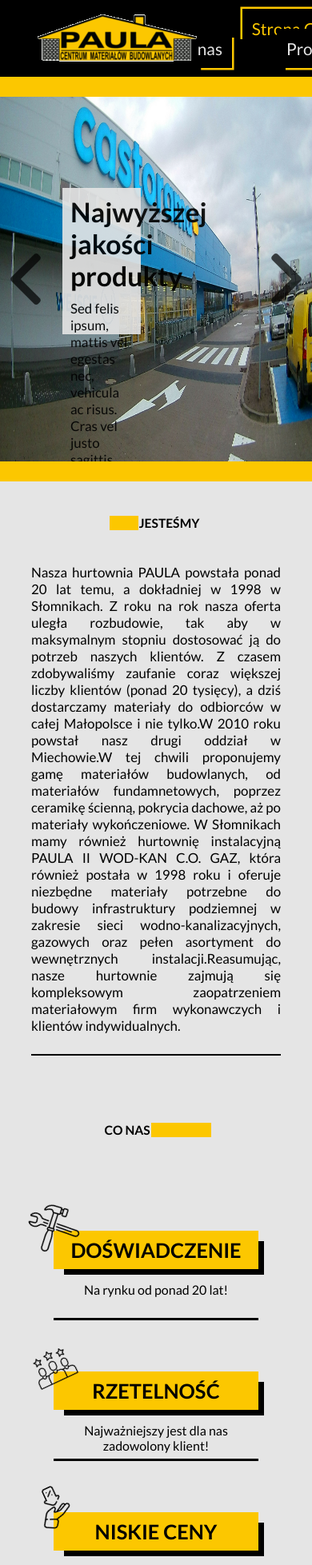
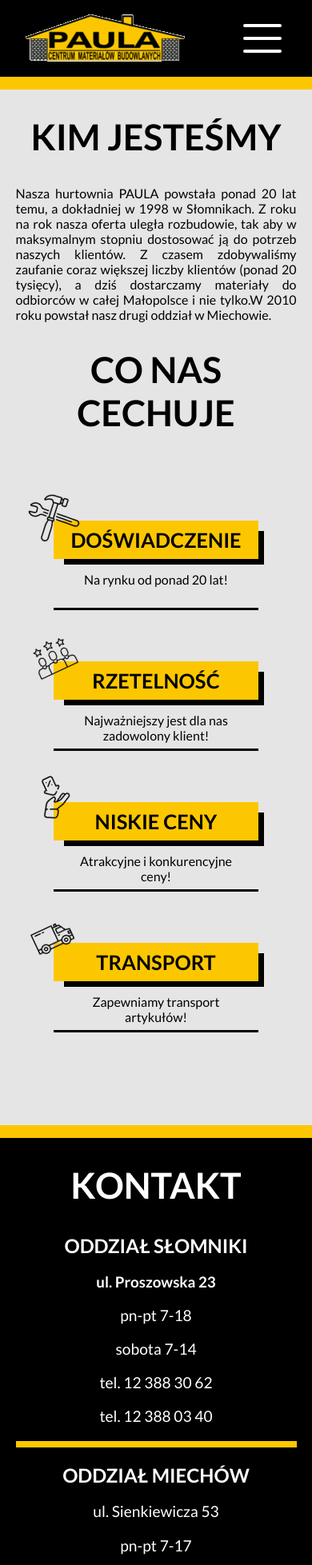
Before and after one commit to kalllllor/PAULA, a React (Create React App) app in the folder paula/: page / in a window 390 px wide. Shown: the top 1957 px of the page at 80% size. Built offline with nearby package versions, Linux system fonts and the light colour scheme.

Commit message:
Poprawka błędów + pierwsza wersja mobilna

```diff
--- a/paula/src/App.js
+++ b/paula/src/App.js
@@ -3,12 +3,12 @@
     BrowserRouter as Router,
     Route,
     Switch,
-    Link,
     Redirect
 } from "react-router-dom"
 
 //Paula's Pages
 import MainPage from "../src/pages/MainPage"
+import MobilePage from "../src/pages/MobilePage"
 import AboutPage from "../src/pages/AboutPage"
 import ProducersPage from "../src/pages/ProducersPage"
 import ChemistPage from "../src/pages/ChemistPage"
@@ -18,7 +18,38 @@
 import Footer from "./components/Footer"
 
 class App extends Component {
+    constructor() {
+        super();
+        this.state = {
+            width: window.innerWidth,
+        }
+    }
+
+    componentDidMount() {
+        window.scrollTo(0, 0)
+    }
+
+    componentWillMount() {
+        window.addEventListener('resize', this.handleWindowSizeChange);
+    }
+
+    componentWillUnmount() {
+        window.removeEventListener('resize', this.handleWindowSizeChange);
+    }
+
+    handleWindowSizeChange = () => {
+        this.setState({ width: window.innerWidth });
+    };
     render() {
+        const { width } = this.state;
+        const isMobile = width <= 1000;
+        console.log(width)
+        if (isMobile) {
+            return (
+                <MobilePage />
+            )
+        }
+        else {
             return (
                 <div>
                     <Router>
@@ -34,9 +65,11 @@
                             <Redirect to="/404" />
                         </Switch>
                     </Router>
-                <Footer/>
+                    <Footer />
                 </div>
+
             )
+        }
     }
 }
 
--- a/paula/src/components/footer.js
+++ b/paula/src/components/footer.js
@@ -23,10 +23,12 @@
                         <h2>GODZINY OTWARCIA</h2>
                         <h3>ODDZIAŁ SŁOMNIKI</h3>
                         <p>pn-pt 7-18</p>
-                        <p>pn-pt 7-14</p>
+                        <p>sobota 7-14</p>
+                        <p>niedziela nieczynne</p>
                         <h3>ODDZIAŁ MIECHÓW</h3>
                         <p>pn-pt 7-17</p>
-                        <p>pn-pt 7-14</p>
+                        <p>sobota 7-14</p>
+                        <p>niedziela nieczynne</p>
                     </div>
                     <div className="Footer__contener">
                         <iframe className="Footer__map" title="oddzialSlomniki" src="https://www.google.com/maps/embed?pb=!1m18!1m12!1m3!1d2551.7896139065024!2d20.08388305161039!3d50.23983521029808!2m3!1f0!2f0!3f0!3m2!1i1024!2i768!4f13.1!3m3!1m2!1s0x47165294cab2fbf9%3A0x2adcec16e6812c57!2sF.H.U.%20%22PAULA%22%20Pawe%C5%82%20Zieli%C5%84ski-Wojciech%20Podyma%20s%20c!5e0!3m2!1spl!2spl!4v1591528360106!5m2!1spl!2spl" />
--- a/paula/src/components/menu.js
+++ b/paula/src/components/menu.js
@@ -5,15 +5,37 @@
 import { Link } from "react-router-dom"
 
 class Menu extends React.Component {
+    constructor() {
+        super();
+        this.state = {
+            isVisible: false
+        }
+        this.toggleMenu = this.toggleMenu.bind(this);
+    }
+
+    toggleMenu = () => {
+        this.setState({
+            isVisible: !this.state.isVisible
+        })
+    }
 
     render() {
+        const { isVisible } = this.state;
+        console.log(isVisible)
         return (
             <div>
                 <div className="Menu">
-                    <div className="Menu__logo">
-                        <Link to="/"><img src={logo} alt="logo" /></Link>
+                    <div className="Menu__mobile">
+                        <div className="Menu__logo">
+                            <Link to="/"><img src={logo} alt="logo" /></Link>
+                        </div>
+                        <div className="Menu__toggler">
+                            <div className={isVisible ? "Menu__button button__active" : "Menu__button"} onClick={this.toggleMenu}>
+                                <div className="Button__burger" />
+                            </div>
+                        </div>
                     </div>
-                    <div className="Menu__links">
+                    <div className={`Menu__links ${isVisible ? 'Menu__links--visible' : ''}`}>
                         <Link className={"link" + (this.props.active === "mainPage" ? " animation__up" : "") + (this.props.before === "mainPage" ? " animation__down" : "")}
                             to={{
                                 pathname: "/",
@@ -52,7 +74,7 @@
                         </Link>
                     </div>
                 </div>
-                <div className="Menu__padding"/>
+                <div className="Menu__padding" />
             </div>
         )
     }
--- /dev/null
+++ b/paula/src/pages/MobilePage.js
@@ -0,0 +1,100 @@
+import React, { Component } from 'react'
+import "../styles/pages/mobilePage.css"
+import "../styles/components/menu.css"
+import "../styles/pages/mainPage.css"
+import logo from "../img/logo.png"
+import { aboutData } from "../data/aboutData"
+
+import AboutColumn from "../components/AboutColumn"
+
+class MobilePage extends React.Component {
+    constructor() {
+        super();
+        this.state = {
+            isVisible: false
+        }
+        this.toggleMenu = this.toggleMenu.bind(this);
+    }
+
+    toggleMenu = () => {
+        this.setState({
+            isVisible: !this.state.isVisible
+        })
+    }
+
+    render() {
+        const { isVisible } = this.state;
+        console.log(isVisible)
+        return (
+            <div className="MobilePage">
+                <div className="Menu">
+                    <div className="Menu__mobile">
+                        <div className="Menu__logo">
+                            <img src={logo} alt="logo" />
+                        </div>
+                        <div className="Menu__toggler">
+                            <div className={isVisible ? "Menu__button button__active" : "Menu__button"} onClick={this.toggleMenu}>
+                                <div className="Button__burger" />
+                            </div>
+                        </div>
+                    </div>
+                    <div className={`Menu__links ${isVisible ? 'Menu__links--visible' : ''}`}>
+                        <a className={"link" + (this.props.active === "mainPage" ? " animation__up" : "") + (this.props.before === "mainPage" ? " animation__down" : "")}
+                            href="#main"
+                        >STRONA GŁÓWNA
+                        </a>
+                        <a className={"link" + (this.props.active === "mainPage" ? " animation__up" : "") + (this.props.before === "mainPage" ? " animation__down" : "")}
+                            href="#about"
+                        >O NAS
+                        </a>
+                        <a className={"link" + (this.props.active === "mainPage" ? " animation__up" : "") + (this.props.before === "mainPage" ? " animation__down" : "")}
+                            href="#contact"
+                        >KONTAKT
+                        </a>
+                    </div>
+                </div>
+                <div className="Menu__padding" />
+                <div className="mobilePage__Main" id="main">
+                    <div className="Mobile__title">
+                        <h1>KIM JESTEŚMY</h1>
+                    </div>
+                    <div className="main__content">
+                        <p>Nasza hurtownia PAULA powstała ponad 20 lat temu, a dokładniej w 1998 w Słomnikach. Z roku na rok nasza oferta uległa rozbudowie, tak aby w maksymalnym stopniu dostosować ją do potrzeb naszych klientów. Z czasem zdobywaliśmy zaufanie coraz większej liczby klientów (ponad 20 tysięcy), a dziś dostarczamy materiały do odbiorców w całej Małopolsce i nie tylko.W 2010 roku powstał nasz drugi oddział w Miechowie.</p>
+                    </div>
+                </div>
+                <div className="mobilePage__About" id="about">
+                    <div className="Mobile__title">
+                        <h1>CO NAS CECHUJE</h1>
+                    </div>
+                    <div className="mainPage__About">
+
+                        {aboutData.map(item => {
+                            return (<AboutColumn data={item} />)
+                        })}
+                    </div>
+                </div>
+                <div className="mobilePage__Contact" id="main" id="contact">
+                    <div className="Mobile__title Contact__title">
+                        <h1>KONTAKT</h1>
+                        <div className="contact__content">
+                            <h2>ODDZIAŁ SŁOMNIKI</h2>
+                            <h3>ul. Proszowska 23</h3>
+                            <p>pn-pt 7-18</p>
+                            <p>sobota 7-14</p>
+                            <p>tel. 12 388 30 62</p>
+                            <p>tel. 12 388 03 40</p>
+                            <div className="content__pause" />
+                            <h2>ODDZIAŁ MIECHÓW</h2>
+                            <p>ul. Sienkiewicza 53</p>
+                            <p>pn-pt 7-17</p>
+                            <p>sobota 7-14</p>
+                            <p>tel. 41 38 40 400</p>
+                        </div>
+                    </div>
+                </div>
+            </div>
+        )
+    }
+}
+
+export default MobilePage
--- a/paula/src/pages/RODOPage.js
+++ b/paula/src/pages/RODOPage.js
@@ -27,9 +27,9 @@
                             </div>
                             <div className="RODOPage__text">
                                 <h3>Drogi użytkowniku,</h3>
-                                <p>W związku z zmianą przepisów dotyczących ochrony danych osobowych, określaną popularnie jako RODO, informujemy, iż decydując się na kontakt z nami wyrażasz zgodę na przetwarzanie Twoich danych osobowych przez naszą firmę handlowo obsługową PAULA Paweł Zieliński Wojciech Podyma S.C, z siedzibą w Proszowska 7, 32-090 Słomniki, Regon: 366027722, NIP: 682-177-38-87. Głównym celem nowych przepisów jest zapewnienie większego bezpieczeństwa i większej ochrony przy przetwarzaniu Twoich danych osobowych. Wiadomość ta jest spełnieniem obowiązku informacyjnego wynikającego z RODO. </p>
-                                <p>W trosce o Twoje dane osobowe informujemy, że administratorem Twoich danych osobowych jest firma handlowo obsługowa PAULA Paweł Zieliński Wojciech Podyma S.C, z siedzibą w proszowska 7, 32-090 Słomniki, Regon: 366027722, NIP: 682-177-38-87 (dalej PAULA).</p>
-                                <p>Pamiętaj, że przysługuje Ci prawo do wglądu do swoich danych, prawo do cofnięcia zgody na ich przetwarzanie, prawo do żądania ich sprostowania, poprawiania, usunięcia lub ograniczenia przetwarzania,  a także do przenoszenia danych, wyrażenia sprzeciwu i wniesienia skargi do organu nadzorczego. Uprawnienie to możesz zrealizować kontaktując się z nami pisemnie na adres: Firma handlowo obsługowa PAULA Paweł Zieliński Wojciech Podyma, Proszowska 7, 32-090 Słomniki lub poprzez adres email: paulaslomniki@o2.pl, paulamiechow@onet.pl</p>
+                                <p>W związku z zmianą przepisów dotyczących ochrony danych osobowych, określaną popularnie jako RODO, informujemy, iż decydując się na kontakt z nami wyrażasz zgodę na przetwarzanie Twoich danych osobowych przez naszą firmę handlowo usługową PAULA Paweł Zieliński Wojciech Podyma S.C, z siedzibą w Proszowska 7, 32-090 Słomniki, Regon: 366027722, NIP: 682-177-38-87. Głównym celem nowych przepisów jest zapewnienie większego bezpieczeństwa i większej ochrony przy przetwarzaniu Twoich danych osobowych. Wiadomość ta jest spełnieniem obowiązku informacyjnego wynikającego z RODO. </p>
+                                <p>W trosce o Twoje dane osobowe informujemy, że administratorem Twoich danych osobowych jest firma handlowo usługowa PAULA Paweł Zieliński Wojciech Podyma S.C, z siedzibą w proszowska 7, 32-090 Słomniki, Regon: 366027722, NIP: 682-177-38-87 (dalej PAULA).</p>
+                                <p>Pamiętaj, że przysługuje Ci prawo do wglądu do swoich danych, prawo do cofnięcia zgody na ich przetwarzanie, prawo do żądania ich sprostowania, poprawiania, usunięcia lub ograniczenia przetwarzania,  a także do przenoszenia danych, wyrażenia sprzeciwu i wniesienia skargi do organu nadzorczego. Uprawnienie to możesz zrealizować kontaktując się z nami pisemnie na adres: Firma handlowo usługowa PAULA Paweł Zieliński Wojciech Podyma, Proszowska 7, 32-090 Słomniki lub poprzez adres email: paulaslomniki@o2.pl, paulamiechow@onet.pl</p>
                                 <p>Twoje dane będą przetwarzane na podstawie udzielonej przez Ciebie zgody w celu odpowiedzi na zapytania informacyjne i ofertowe, wykonywania czynności niezbędnych do realizacji zawartych umów (umowy sprzedaży, zakupu, najmu, transportu), oraz realizacji obowiązków wynikających z przepisów prawa. Ponadto Twoje dane osobowe mogą być przetwarzane w celach: ustalenia, dochodzenia lub obrony przed ewentualnymi roszczeniami związanymi z realizacją zawartych umów.</p>
                                 <p>Twoje dane przechowywane będą do momentu wycofania przez Ciebie zgody,  a po takim wycofaniu, przez okres przedawnienia roszczeń przysługujących administratorowi danych i w stosunku do niego, lub do momentu wygaśniecia obowiązków wynikających z przepisów prawa. Wycofanie zgody nie ma wpływu na zgodność z prawem przetwarzania, którego dokonano na podstawie zgody przed jej wycofaniem.</p>
                                 <p>Twoje dane mogą być ujawnione podmiotom zajmującym się obsługą informatyczną i księgową administratora danych, którzy zapewniają bezpieczeństwo danych osobowych i pełnią rolę odbiorców w rozumieniu prawa.</p>
--- a/paula/src/styles/components/menu.css
+++ b/paula/src/styles/components/menu.css
@@ -26,12 +26,21 @@
   width: 100%;
 }
 
+.Menu__toggler {
+  cursor: pointer;
+  display: none;
+}
+
 .Menu__padding {
   height: 6rem;
   padding: 1rem 2.8rem;
   width: 100%;
 }
 
+.Menu__logo img {
+  z-index: 10;
+
+}
 
 
 .Menu__links .link {
@@ -129,3 +138,111 @@
   animation: animation__down__chemist 0.5s;
   box-shadow: 0.8vh 0.8vh 0vh -0.5vh #fda525;
 }
+
+@media (max-width: 1290px) {
+  .Menu {
+    padding: 0 0;
+    z-index: 10;
+  }
+
+  .Menu__mobile {
+    align-items: center;
+    background: black;
+    color: white;
+    display: flex;
+    justify-content: space-between;
+    width: 100%;
+    z-index: 4;
+  }
+
+  .Menu__toggler {
+    display: block;
+    height: 6rem;
+    display: flex;
+    align-items: center;
+    padding-right: 30px;
+  }
+
+  .Menu__logo {
+    padding-left: 30px;
+  }
+
+  .Menu__button {
+    align-items: center;
+    cursor: pointer;
+    display: flex;
+    height: 4rem;
+    justify-content: center;
+    position: relative;
+    transition: all .5s ease-in-out;
+    width: 4rem;
+  }
+
+  .Button__burger {
+    width: 3rem;
+    height: 0.3rem;
+    border-radius: 4px;
+    background-color: white;
+    transition: all .5s ease-in-out;
+  }
+
+  .Button__burger::before,
+  .Button__burger::after {
+    content: "";
+    position: absolute;
+    width: 3rem;
+    height: 0.3rem;
+    border-radius: 4px;
+    background-color: white;
+    transition: all .5s ease-in-out;
+  }
+
+  .Button__burger::before {
+    transform: translateY(-1rem);
+  }
+
+  .Button__burger::after {
+    transform: translateY(1rem);
+  }
+
+  .button__active .Button__burger {
+    background: transparent;
+  }
+
+  .button__active .Button__burger::before {
+    transform: rotate(45deg);
+    background-color: #FCC700;
+  }
+
+  .button__active .Button__burger::after {
+    transform: rotate(-45deg);
+    background-color: #FCC700;
+  }
+
+  .Menu__links {
+    align-items: center;
+    background: rgba(0, 0, 0, 1);
+    display: flex;
+    flex-direction: column;
+    left: 0;
+    padding: 1rem 0;
+    position: absolute;
+    top: calc(-400px);
+    transition: 0.7s;
+    width: 100%;
+    z-index: -1;
+    border-bottom: 1rem solid #FCC700;
+  }
+
+  .Menu__links .link,
+  .Menu__links .link__chemist {
+    padding: 1rem 0;
+    border: 0;
+    margin: 0;
+    box-shadow: none;
+  }
+
+  .Menu__links--visible {
+    top: calc(90px);
+  }
+}
--- /dev/null
+++ b/paula/src/styles/pages/mobilePage.css
@@ -0,0 +1,50 @@
+html {
+    scroll-behavior: smooth;
+}
+
+
+.MobilePage {
+    transition: 1s;
+    scroll-behavior: smooth;
+}
+
+.mobilePage__Main {
+    border-top: 1rem solid #FCC700;
+}
+
+.main__content {
+    width: 90%;
+    margin: 0 auto;
+    text-align: justify;
+}
+
+.mobilePage__About {}
+
+.Mobile__title {
+    margin: 0 auto;
+    text-align: center;
+    width: 90%;
+}
+
+.Mobile__title h1 {
+    font-size: 2.8rem;
+    margin: 2rem 0 2rem 0;
+    margin-bottom: 4vh;
+}
+
+.mobilePage__Contact {
+    border-top: 1rem solid #FCC700;
+    border-bottom: 1rem solid #FCC700;
+    background-color: black;
+    color: white;
+}
+
+.contact__content p {
+    font-size: 1.2rem;
+}
+
+.content__pause {
+    width: 100%;
+    height: 0.5rem;
+    background-color: #FCC700;
+}
```
Also changed, not shown: paula/src/pages/ChemistPage.js (+9 -9 lines), paula/src/pages/MainPage.js (+13 -3 lines). Lines whose indentation alone changed are shown as unchanged.
